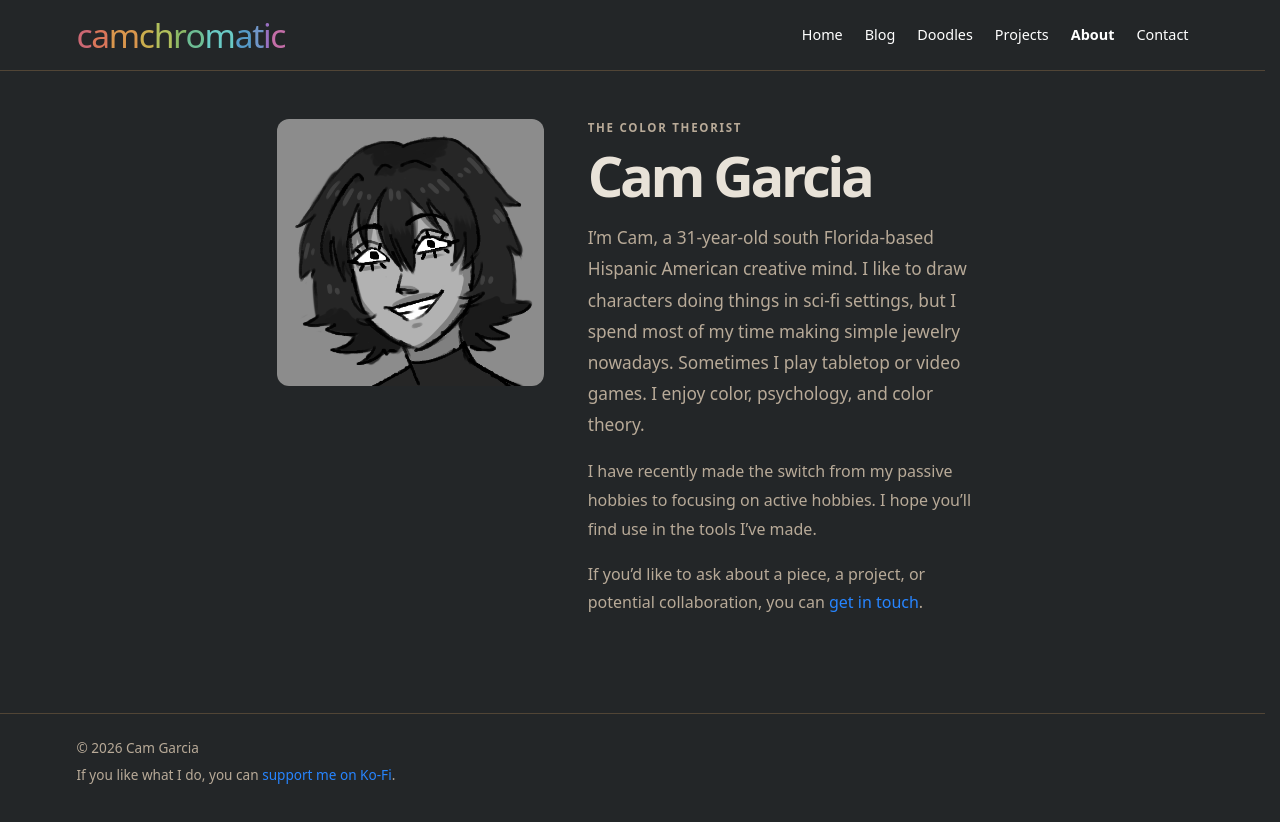
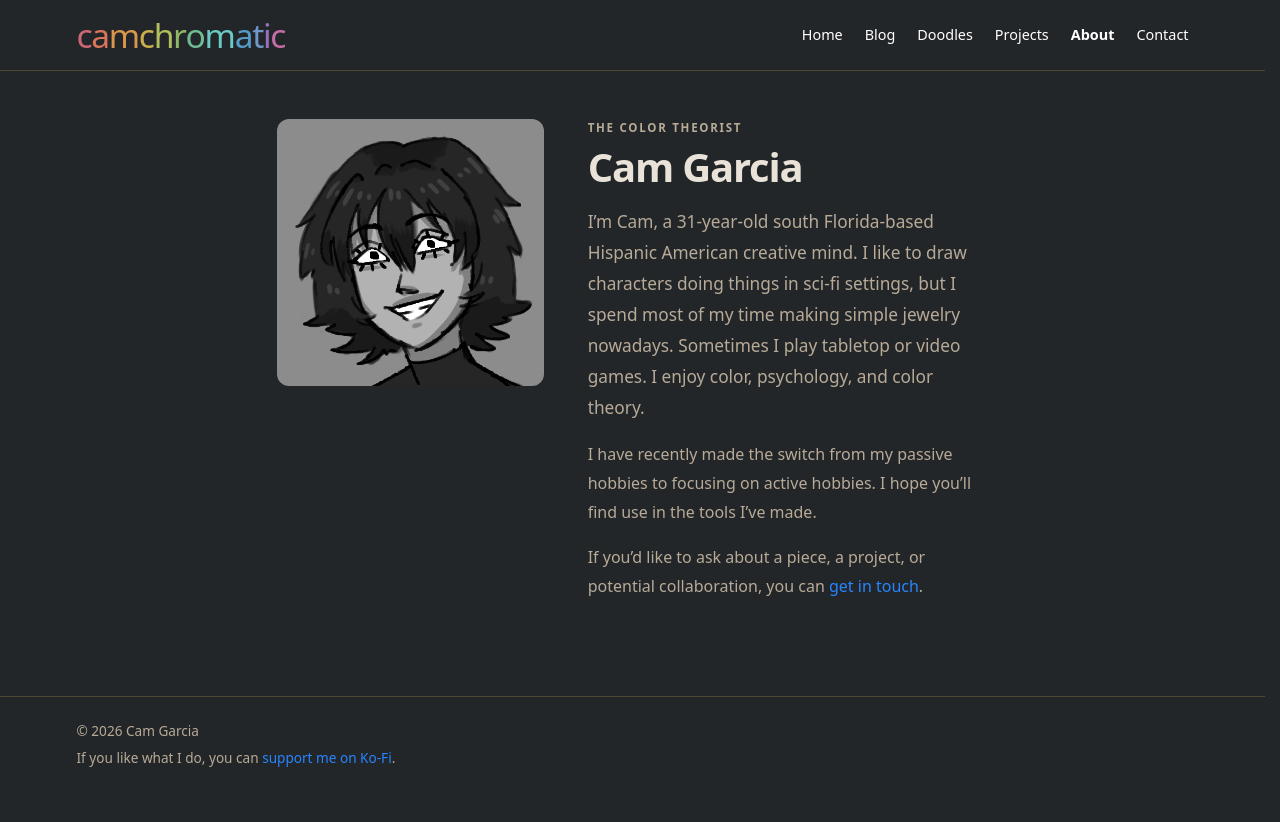
Before and after one commit to camchromatic/camchromatic, a plain HTML site: page about.html in a window 1280 px wide. Drawn offline with Linux system fonts and the light colour scheme; no server answers.

Commit message:
About: smaller name heading

```diff
--- a/about.html
+++ b/about.html
@@ -24,7 +24,7 @@ footer{margin-top:56px;border-top:1px solid var(--line);padding:24px 0 40px;colo
 
 .page-content{max-width:760px;padding:48px 24px 24px;min-height:55vh}
 .page-content .hero{padding:0}
-.page-content h1{margin-top:10px}
+.page-content h1{margin-top:10px;font-size:clamp(1.8rem,3.6vw,2.5rem);letter-spacing:-.03em}
 .page-content p{max-width:680px;color:var(--muted);line-height:1.8}
 .page-content .lead{font-size:1.08rem}
 .about-layout{display:grid;grid-template-columns:minmax(240px,.8fr) minmax(0,1.2fr);gap:44px;align-items:start}
```
